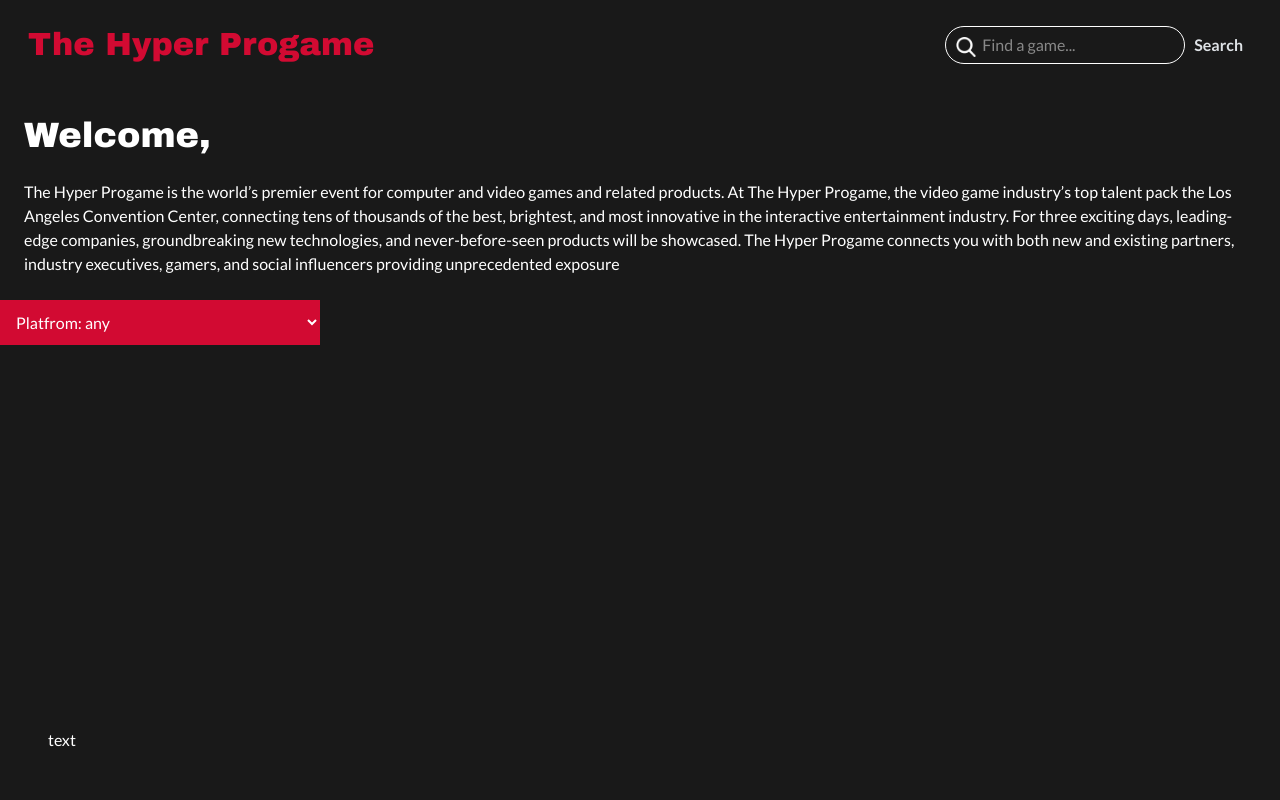
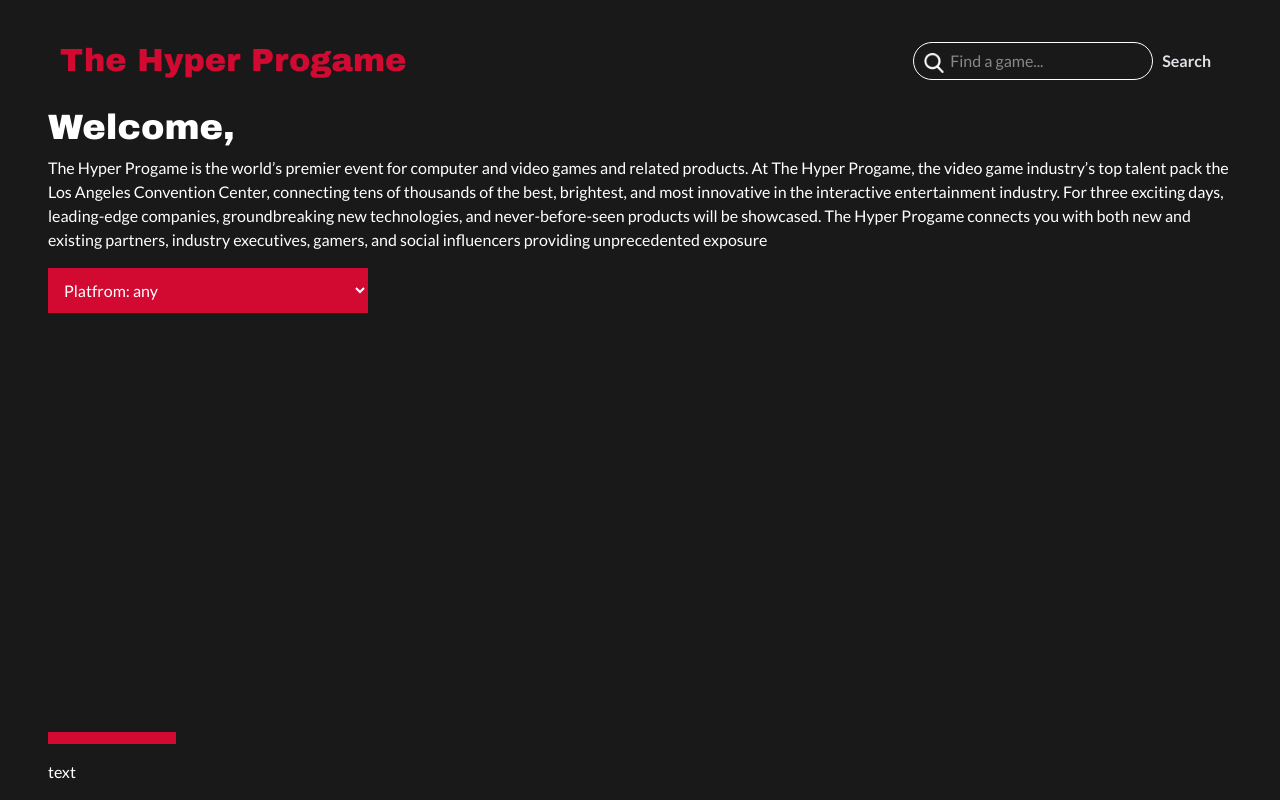
Before and after one commit to annieherieau/thp_progame, a website built with webpack: page index.html in a window 1280 px wide. Built offline with nearby package versions, Linux system fonts and the light colour scheme; no server answers; files whose address does not match are found by name.

Commit message:
css pageList

```diff
--- a/index.html
+++ b/index.html
@@ -10,7 +10,7 @@
   <body class="d-flex flex-column min-vh-100">
     <header>
       <!-- NAVBAR -->
-      <nav class="navbar navbar-expand-lg bg-primay px-3" data-bs-theme="dark">
+      <nav class="navbar navbar-expand-lg" data-bs-theme="dark">
         <div class="container-fluid">
           <a class="navbar-brand" href="#">The Hyper Progame</a>
           <button
@@ -41,8 +41,8 @@
       </nav>
       <!-- BANNER -->
       <div id="banner">
-        <h1 class="m-4">Welcome,</h1>
-        <p class="m-4">The Hyper Progame is the world’s premier event for computer and video games and related products. At The Hyper Progame,
+        <h1>Welcome,</h1>
+        <p>The Hyper Progame is the world’s premier event for computer and video games and related products. At The Hyper Progame,
           the video game industry’s top talent pack the Los Angeles Convention Center, connecting tens of thousands of the best,
           brightest, and most innovative in the interactive entertainment industry. For three exciting days, leading-edge companies,
           groundbreaking new technologies, and never-before-seen products will be showcased. The Hyper Progame connects you
@@ -75,7 +75,8 @@
 
     </main>
     <footer class="mt-5 mt-auto">
-      <div class="p-5">text</div>
+      <hr>
+      <div>text</div>
     </footer>
     <!-- Webpack -->
     <script src="./dist/bundle.js"></script>
--- a/src/style/index.scss
+++ b/src/style/index.scss
@@ -6,6 +6,11 @@ $h4-font-size: 1rem !default;
 @import "./variables";
 @import "bootstrap/scss/bootstrap";
 @import "./bootswatch";
+
+
+body{
+  padding: 1rem 3rem;
+}
 
 h1,
 h2,
@@ -20,6 +25,9 @@ h4{
   font-size: $h4-font-size;
 }
 // HEADER
+.navbar{
+  background-color: $body-bg;
+}
 .navbar-brand,
 .navbar-brand:hover {
   font-family: $font-title;
@@ -106,3 +114,11 @@ a.cardGame:visited {
 #showBtn {
   width: 20rem;
 }
+
+// FOOTER
+
+footer hr{
+  border-top: .75rem solid $red;
+  opacity: 1;
+  width: 8rem;
+}
```
